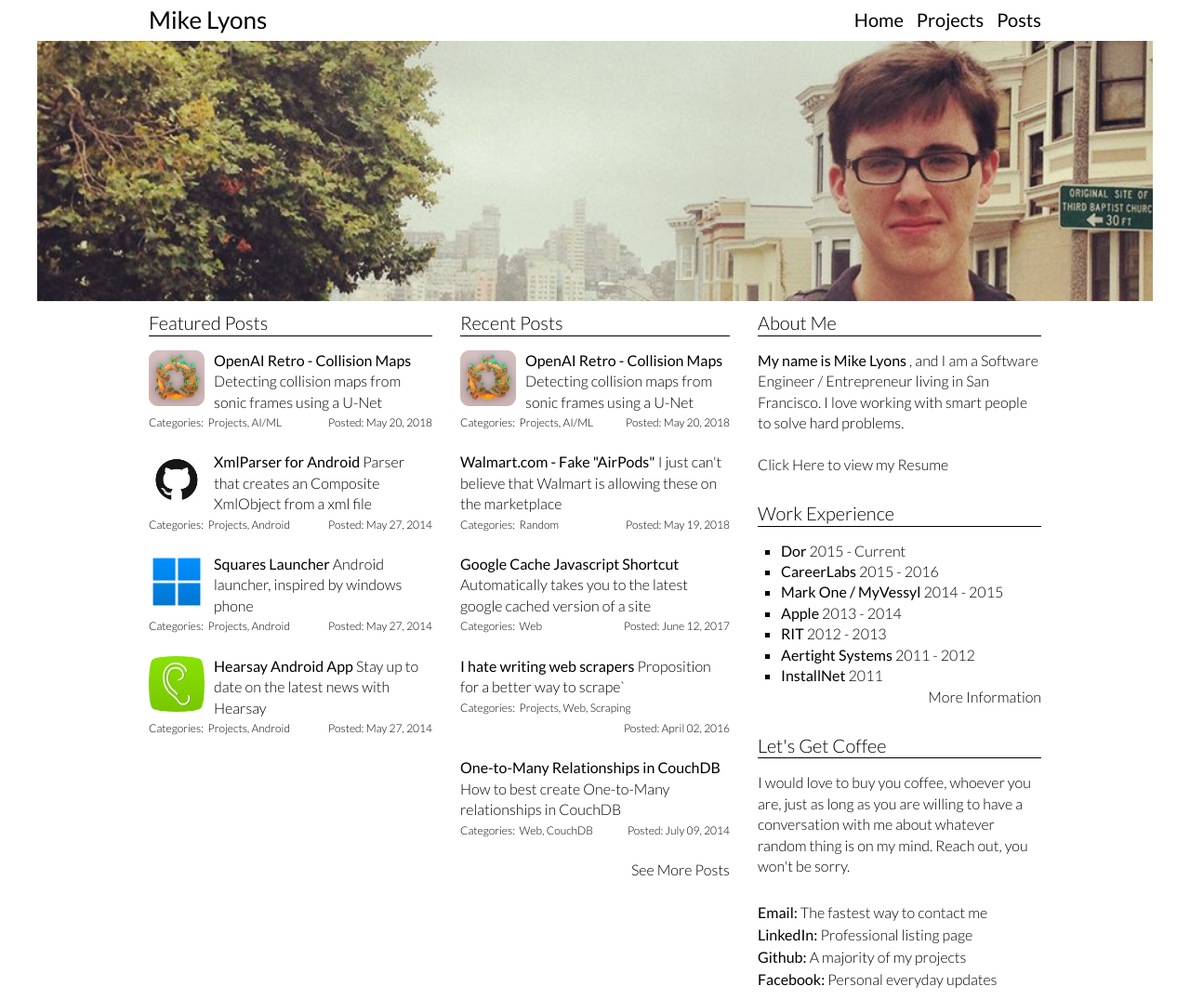
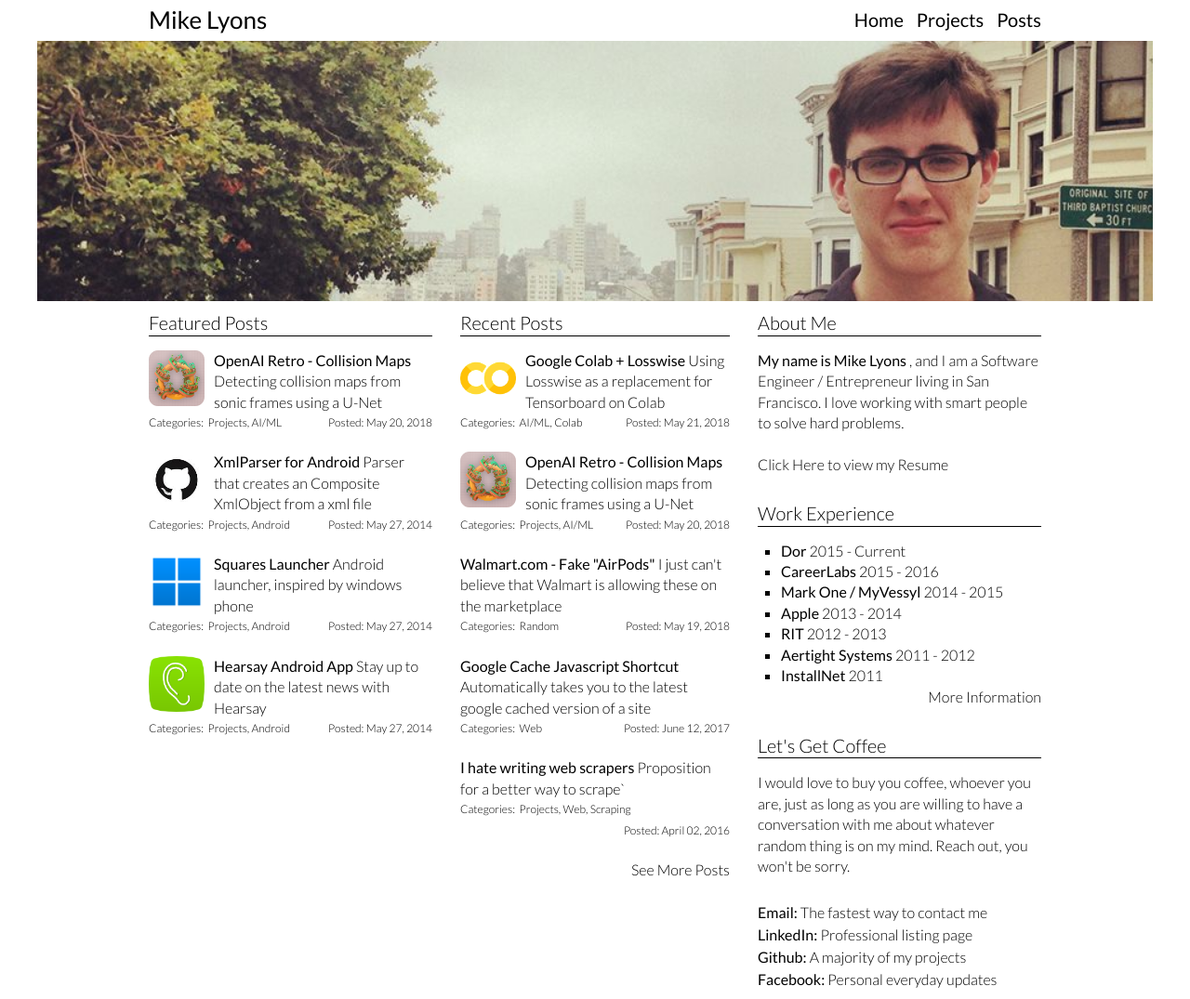
Before and after one commit to frenchie4111/frenchie4111.github.io, a Jekyll site: the page built from index.html, in a window 1280 px wide. Shown: the whole page at 93% size. Built offline with Jekyll 4.4.1, drawn with Linux system fonts in a browser that asks for light colours; nearby versions of some CDN libraries; some of the changed lines change nothing that is shown.

Commit message:
Added Colab + Losswise

```diff
--- /dev/null
+++ b/_posts/2018-05-21-Colab-and-Losswise.md
@@ -0,0 +1,64 @@
+---
+title: Google Colab + Losswise
+subject: Using Losswise as a replacement for Tensorboard on Colab
+post_image: /images/losswise/colab-icon.png
+tags: [ AI/ML, Colab ]
+layout: post
+---
+
+#### Google Colab
+
+I’ve been using [Google Colab](http://colab.research.google.com/) for a while now,
+if you haven’t checked it out I suggest doing so. It is a great way to run python
+notebooks in the cloud, it supports google docs style interactive sharing, and
+Google even gives you free shared time on a Nvidia K80 GPU for training (at least
+as of May 2018). I use it whenever I need to train models and don’t want to throw
+money at the problem Recently I used it for my [Sonic Collision Mapping]({% post_url 2018-05-20-Retro-OpenAI-Collision-Map %})
+project.
+
+#### Losswise
+
+Although colab is great, one of the major downsides is that since you don’t have
+direct server access, you can’t easily use Tensorboard to monitor & plot training
+performance. This is where Losswise comes in.
+
+{: .center}
+![Losswise Logo](/images/losswise/logo.svg){: style="background-color: black; padding: 10px;"}
+
+![Losswise Screenshot](/images/losswise/screenshot.png)
+
+Losswise is an easy to use external service that allows you to track model performance
+in real time. By installing and setting up the losswise package, you can easily
+track your model's training perfomance on the with the losswise dashboard.
+
+Using losswise is pretty straightforward, the only gotcha is that if you are sharing
+a model you probably don’t want your private Losswise API key saved in the notebook.
+Instead of hardcoding your Losswise token, it is better to use the python getpass
+module to accept it as a secret password field.
+
+<pre><code>import getpass
+import losswise
+
+losswise.set_api_key(getpass.getpass(‘Enter your losswise API Token '))</code></pre>
+
+After that it’s easy to integrate Losswise into your workflow. For my [Sonic Collision Map]({% post_url 2018-05-20-Retro-OpenAI-Collision-Map %})
+project I used Keras, so integrating with Losswise was as simple as using their
+Keras callback module:
+
+<pre><code># In imports section
+from losswise.libs import LosswiseKerasCallback
+
+# In training section
+history = model.fit_generator(
+    # other arguments
+    callbacks=[
+        LosswiseKerasCallback(),
+        # other callbacks
+    ]
+)</code></pre>
+
+Even if you are not using Keras, it's still very easy to use Losswise. If you are
+interested I suggest checking out their great [documentation](https://docs.losswise.com/#introduction).
+
+I have also created an [example Colab Notebook](https://colab.research.google.com/drive/1mAZKD2mZ_xOtXLZo_ECoHV4v-wJIeeZJ#scrollTo=KqpRKHZCqevL)
+so you can see it all in action
--- a/css/home.scss
+++ b/css/home.scss
@@ -3,6 +3,10 @@
 ---
 
 @import "_main";
+
+a:link, a:visited {
+    color: blue;
+}
 
 body
 {
@@ -11,6 +15,10 @@
     min-height: 100%;
     color: black;
     font-weight: 300;
+}
+
+pre {
+    margin-top: 20px;
 }
 
 code {
@@ -86,7 +94,7 @@
 .hover:link, .hover:visited
 {
     text-decoration: none;
-    // color: black;
+    color: black;
 }
 
 .hover:hover
@@ -149,6 +157,7 @@
     font-size: 15px;
     margin: 0 0 5px 5px;
     text-decoration: none;
+    color: black;
 }
 
 .more_info_link
```
Also changed, not shown: images/losswise/colab-icon.png (added), images/losswise/logo.svg (added), images/losswise/screenshot.png (added).
